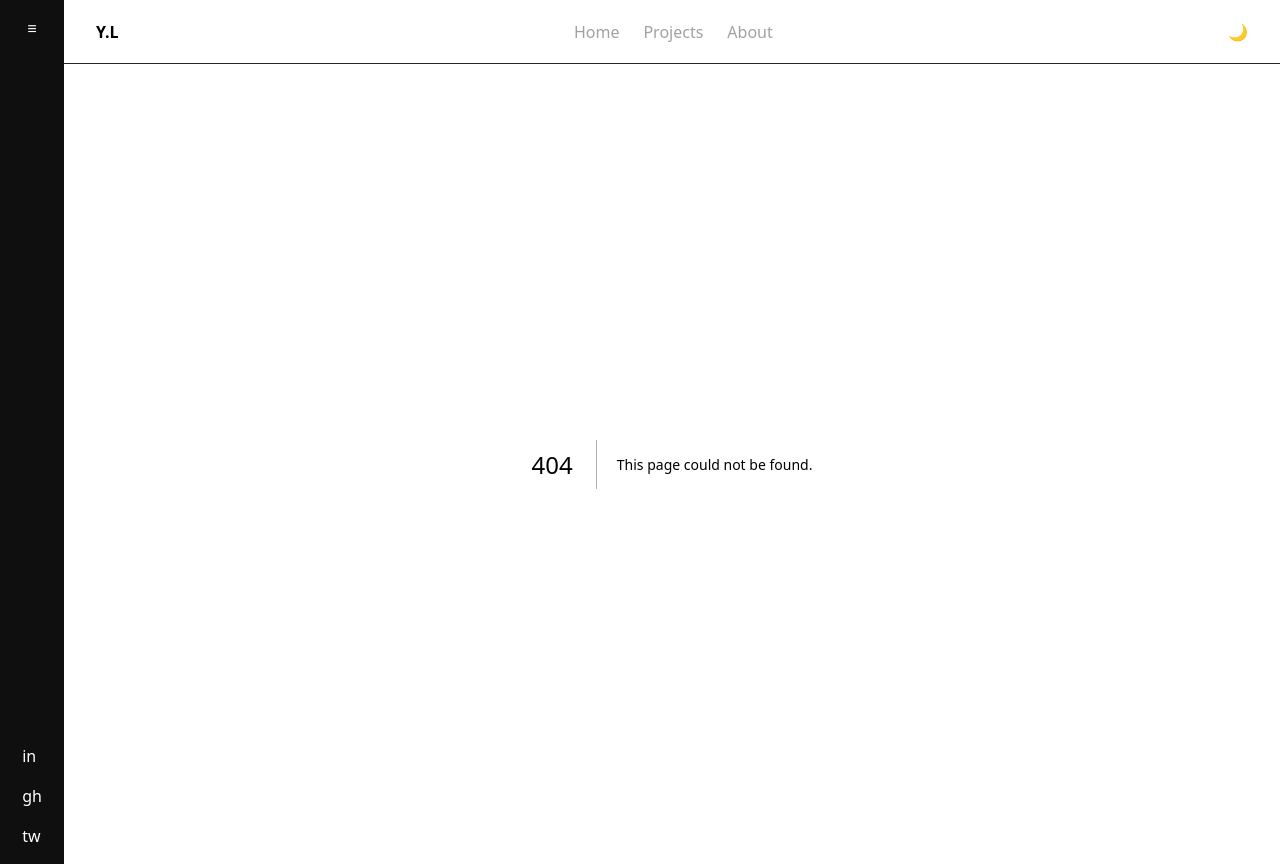
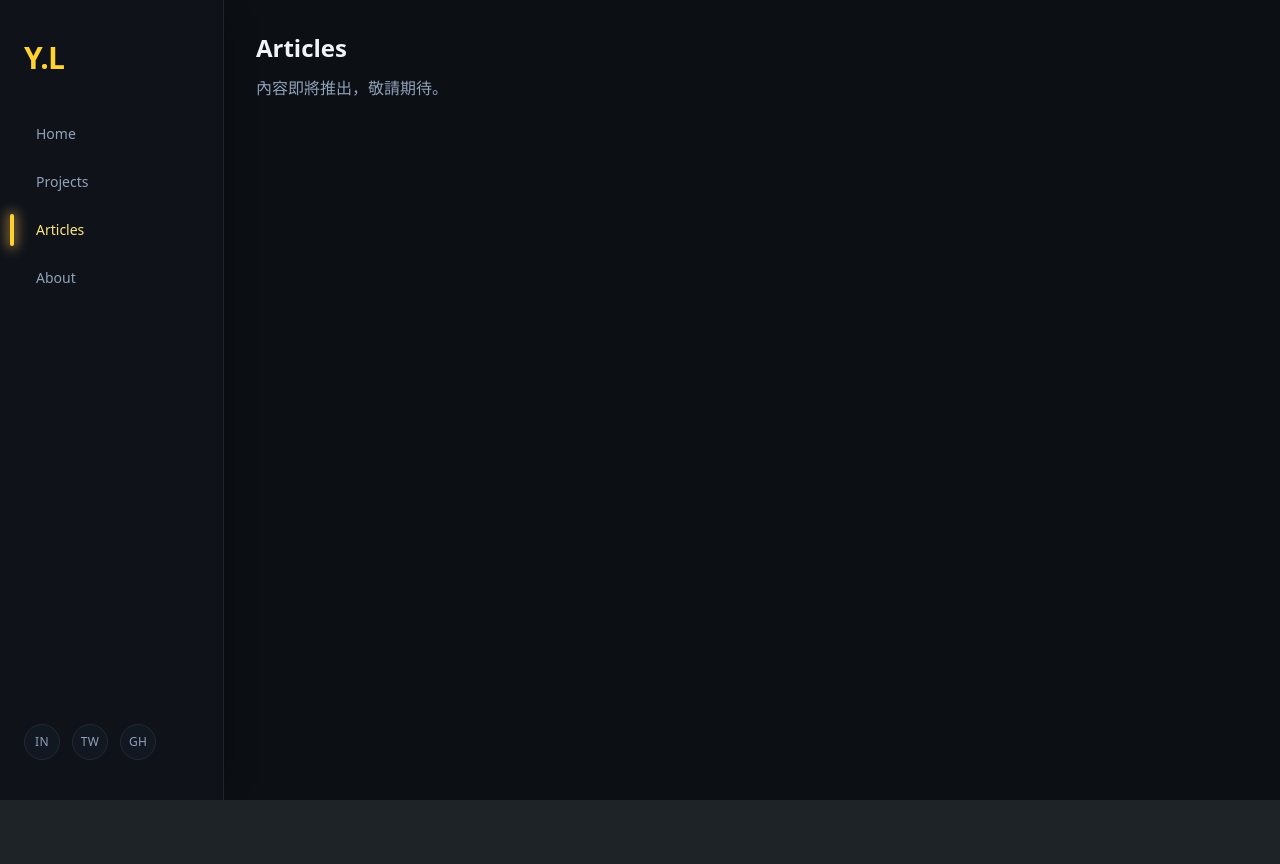
Before and after one commit to CatYunnnn/myWeb, a Next.js app: page /articles in a window 1280 px wide. Before the commit this address had no page. After the commit the page ends 800 px from the top, so only its background shows below. Built offline with nearby package versions, Linux system fonts and the light colour scheme.

Commit message:
feat: redesign layout and homepage for portfolio
- Add a new dark-themed Sidebar with active route highlighting

- Update layout and remove Navbar

- Overhaul homepage with a modern portfolio design

- Create basic Articles page boilerplate

```diff
--- /dev/null
+++ b/app/articles/page.tsx
@@ -0,0 +1,10 @@
+const ArticlesPage = () => {
+  return (
+    <div className="p-8 text-slate-100">
+      <h1 className="text-2xl font-bold">Articles</h1>
+      <p className="mt-3 text-slate-400">內容即將推出，敬請期待。</p>
+    </div>
+  );
+};
+
+export default ArticlesPage;
--- a/app/components/Sidebar/Sidebar.tsx
+++ b/app/components/Sidebar/Sidebar.tsx
@@ -1,35 +1,77 @@
+/* Left rail navigation inspired by portfolio mock */
+"use client";
+
 import Link from "next/link";
+import { usePathname } from "next/navigation";
+
+const links = [
+  { label: "Home", href: "/" },
+  { label: "Projects", href: "/projects" },
+  { label: "Articles", href: "/articles" },
+  { label: "About", href: "/about" },
+];
+
+const socials = [
+  { label: "LinkedIn", abbr: "in", href: "#" },
+  { label: "Twitter", abbr: "tw", href: "#" },
+  { label: "GitHub", abbr: "gh", href: "#" },
+];
 
 export const Sidebar = () => {
+  const pathname = usePathname();
+
   return (
-    <aside
-      style={{
-        width: "64px",
-        minHeight: "100vh",
-        backgroundColor: "#0f0f0f",
-        display: "flex",
-        flexDirection: "column",
-        alignItems: "center",
-        justifyContent: "space-between",
-        padding: "16px 0",
-      }}
-    >
-      {/* 上：Logo / Menu */}
-      <div>
-        <div style={{ color: "white", marginBottom: "24px" }}>≡</div>
+    <aside className="relative flex w-56 shrink-0 flex-col justify-between border-r border-[#1c2430] bg-[#0f1319] px-6 py-10 shadow-[8px_0_30px_-18px_rgba(0,0,0,0.7)]">
+      <div className="space-y-10">
+        <div className="text-3xl font-black tracking-tight text-amber-300">
+          Y.L
+        </div>
+
+        <nav className="space-y-3">
+          {links.map((item) => {
+            const active =
+              item.href === "/"
+                ? pathname === "/"
+                : pathname.startsWith(item.href);
+
+            return (
+              <Link
+                key={item.href}
+                href={item.href}
+                className="group relative flex items-center gap-3 rounded-full px-3 py-2 text-sm font-medium text-slate-300 transition"
+              >
+                <span
+                  className={`absolute left-[-14px] h-8 w-1 rounded-full transition-all ${
+                    active
+                      ? "bg-amber-300 shadow-[0_0_12px_3px_rgba(255,193,94,0.5)]"
+                      : "bg-transparent group-hover:bg-slate-500/60"
+                  }`}
+                />
+                <span
+                  className={`${
+                    active
+                      ? "text-amber-200"
+                      : "text-slate-400 group-hover:text-white"
+                  }`}
+                >
+                  {item.label}
+                </span>
+              </Link>
+            );
+          })}
+        </nav>
       </div>
 
-      {/* 下：Social Links */}
-      <div style={{ display: "flex", flexDirection: "column", gap: "16px" }}>
-        <Link href="#" style={{ color: "white" }}>
-          in
-        </Link>
-        <Link href="#" style={{ color: "white" }}>
-          gh
-        </Link>
-        <Link href="#" style={{ color: "white" }}>
-          tw
-        </Link>
+      <div className="flex items-center gap-3 text-slate-400">
+        {socials.map((item) => (
+          <Link
+            key={item.label}
+            href={item.href}
+            className="flex h-9 w-9 items-center justify-center rounded-full border border-[#1f2a36] bg-[#121821] text-xs uppercase tracking-wide transition hover:border-amber-300 hover:text-amber-200 hover:shadow-[0_0_15px_-4px_rgba(255,193,94,0.5)]"
+          >
+            {item.abbr}
+          </Link>
+        ))}
       </div>
     </aside>
   );
--- a/app/layout.tsx
+++ b/app/layout.tsx
@@ -3,7 +3,6 @@ import { Geist, Geist_Mono } from "next/font/google";
 import "./globals.css";
 //////// components
 import { Sidebar } from "./components/Sidebar/Sidebar";
-import { Navbar } from "./components/Navbar/Navbar";
 
 const geistSans = Geist({
   variable: "--font-geist-sans",
@@ -28,16 +27,11 @@ export default function RootLayout({
   return (
     <html lang="en" className="dark">
       <body
-        className={`${geistSans.variable} ${geistMono.variable} antialiased`}
+        className={`${geistSans.variable} ${geistMono.variable} antialiased bg-[#0c0f14] text-slate-100`}
       >
-        <div className="flex min-h-screen">
+        <div className="flex min-h-screen bg-[#0c0f14] text-slate-100">
           <Sidebar />
-
-          {/* 主內容區，先佔位 */}
-          <div className="flex-1">
-            <Navbar />
-            {children}
-          </div>
+          <div className="flex-1">{children}</div>
         </div>
       </body>
     </html>
--- a/app/page.tsx
+++ b/app/page.tsx
@@ -1,63 +1,207 @@
-import Image from "next/image";
+const techCards = [
+  {
+    title: "Frontend",
+    subtitle: "React, Next.js, Tailwind CSS",
+    description: "高效打造互動、品牌感與快速上線的前端體驗。",
+    accent: "amber",
+  },
+  {
+    title: "Cross-Platform",
+    subtitle: "Flutter (Dart)",
+    description: "單一程式碼庫同時交付 iOS / Android / Web。",
+    accent: "yellow",
+  },
+  {
+    title: "Mobile",
+    subtitle: "Kotlin, Jetpack Compose",
+    description: "專注 Android 體驗的原生開發與 UI 工程化。",
+    accent: "blue",
+  },
+  {
+    title: "Tools",
+    subtitle: "Git, Docker, Figma",
+    description: "規劃工作流、設計到部署的最佳實踐工具組。",
+    accent: "orange",
+  },
+];
+
+const quickCards = [
+  { title: "Frontend", subtitle: "React, Next.js, Tailwind CSS" },
+  { title: "Cross-Platform", subtitle: "Flutter (Dart)" },
+  { title: "Mobile", subtitle: "Kotlin, Jetpack Compose" },
+  { title: "Tools", subtitle: "Git, Docker, Figma" },
+];
+
+const projects = [
+  {
+    title: "Bolting Facte",
+    description: "安全系統的即時監控儀表板，打造高辨識度 UI。",
+    tags: ["React", "Flutter"],
+  },
+  {
+    title: "Flutter Samz",
+    description: "跨平台佈建與雲端後端整合，強化上線速度。",
+    tags: ["Flutter", "Firebase"],
+  },
+  {
+    title: "Neon Pulse",
+    description: "3D 感光視覺與動態網格的沉浸式品牌體驗。",
+    tags: ["Next.js", "Tailwind"],
+  },
+  {
+    title: "Grid Sense",
+    description: "資料可視化與互動元件套件化，提升開發效率。",
+    tags: ["React", "Design System"],
+  },
+];
 
 export default function Home() {
   return (
-    <div className="flex min-h-screen items-center justify-center bg-zinc-50 font-sans dark:bg-black">
-      <main className="flex min-h-screen w-full max-w-3xl flex-col items-center justify-between py-32 px-16 bg-white dark:bg-black sm:items-start">
-        <Image
-          className="dark:invert"
-          src="/next.svg"
-          alt="Next.js logo"
-          width={100}
-          height={20}
-          priority
-        />
-        <div className="flex flex-col items-center gap-6 text-center sm:items-start sm:text-left">
-          <h1 className="max-w-xs text-3xl font-semibold leading-10 tracking-tight text-black dark:text-zinc-50">
-            To get started, edit the page.tsx file.
-          </h1>
-          <p className="max-w-md text-lg leading-8 text-zinc-600 dark:text-zinc-400">
-            Looking for a starting point or more instructions? Head over to{" "}
-            <a
-              href="https://vercel.com/templates?framework=next.js&utm_source=create-next-app&utm_medium=appdir-template-tw&utm_campaign=create-next-app"
-              className="font-medium text-zinc-950 dark:text-zinc-50"
-            >
-              Templates
-            </a>{" "}
-            or the{" "}
-            <a
-              href="https://nextjs.org/learn?utm_source=create-next-app&utm_medium=appdir-template-tw&utm_campaign=create-next-app"
-              className="font-medium text-zinc-950 dark:text-zinc-50"
-            >
-              Learning
-            </a>{" "}
-            center.
-          </p>
-        </div>
-        <div className="flex flex-col gap-4 text-base font-medium sm:flex-row">
-          <a
-            className="flex h-12 w-full items-center justify-center gap-2 rounded-full bg-foreground px-5 text-background transition-colors hover:bg-[#383838] dark:hover:bg-[#ccc] md:w-[158px]"
-            href="https://vercel.com/new?utm_source=create-next-app&utm_medium=appdir-template-tw&utm_campaign=create-next-app"
-            target="_blank"
-            rel="noopener noreferrer"
-          >
-            <Image
-              className="dark:invert"
-              src="/vercel.svg"
-              alt="Vercel logomark"
-              width={16}
-              height={16}
-            />
-            Deploy Now
-          </a>
-          <a
-            className="flex h-12 w-full items-center justify-center rounded-full border border-solid border-black/[.08] px-5 transition-colors hover:border-transparent hover:bg-black/[.04] dark:border-white/[.145] dark:hover:bg-[#1a1a1a] md:w-[158px]"
-            href="https://nextjs.org/docs?utm_source=create-next-app&utm_medium=appdir-template-tw&utm_campaign=create-next-app"
-            target="_blank"
-            rel="noopener noreferrer"
-          >
-            Documentation
-          </a>
+    <div className="relative min-h-screen overflow-hidden bg-[#0c0f14]">
+      <div className="pointer-events-none absolute inset-0">
+        <div className="absolute inset-0 bg-[radial-gradient(circle_at_20%_20%,rgba(88,111,255,0.08),transparent_30%),radial-gradient(circle_at_80%_10%,rgba(255,187,92,0.08),transparent_30%),radial-gradient(circle_at_60%_70%,rgba(68,192,255,0.06),transparent_28%)]" />
+        <div className="absolute inset-0 bg-[linear-gradient(120deg,rgba(255,255,255,0.05)_1px,transparent_1px),linear-gradient(210deg,rgba(255,255,255,0.03)_1px,transparent_1px)] bg-[length:200px_200px]" />
+      </div>
+
+      <main className="relative mx-auto max-w-7xl px-6 py-10 lg:px-12">
+        <div className="grid gap-10 lg:grid-cols-[2fr_1fr]">
+          <section className="space-y-8">
+            {/* Hero */}
+            <div className="relative overflow-hidden rounded-3xl border border-[#1c2430] bg-gradient-to-br from-[#111824] via-[#0f1623] to-[#0b1019] p-8 shadow-[0_25px_70px_-30px_rgba(0,0,0,0.75)]">
+              <div className="absolute inset-0 opacity-60 blur-2xl" style={{ background: "radial-gradient(circle at 40% 40%, rgba(96, 156, 255, 0.25), transparent 40%), radial-gradient(circle at 80% 30%, rgba(255, 204, 102, 0.2), transparent 35%)" }} />
+
+              <div className="relative grid items-center gap-10 lg:grid-cols-2">
+                <div className="space-y-5">
+                  <p className="text-sm uppercase tracking-[0.25em] text-slate-400">
+                 Portfolio.
+                  </p>
+                  <h1 className="text-4xl font-bold leading-tight text-slate-50 md:text-5xl">
+                    Building digital products, brands, and experiences.
+                  </h1>
+                  <div className="flex flex-wrap items-center gap-3 text-sm text-slate-300">
+                    <span className="rounded-full bg-white/5 px-3 py-1">
+                      Next.js
+                    </span>
+                    <span className="rounded-full bg-white/5 px-3 py-1">
+                      Kotlin
+                    </span>
+                    <span className="rounded-full bg-white/5 px-3 py-1">
+                      Flutter
+                    </span>
+                  </div>
+                  <div className="flex flex-wrap gap-4">
+                    <button className="rounded-full bg-amber-300 px-5 py-2 text-sm font-semibold text-slate-950 shadow-[0_10px_30px_-12px_rgba(255,193,94,0.6)] transition hover:-translate-y-0.5 hover:shadow-[0_12px_40px_-14px_rgba(255,193,94,0.8)]">
+                      View Work
+                    </button>
+                    <button className="rounded-full border border-white/10 px-5 py-2 text-sm font-semibold text-slate-200 transition hover:border-amber-200 hover:text-amber-200">
+                      Contact
+                    </button>
+                  </div>
+                </div>
+
+                <div className="relative flex items-center justify-center">
+                  <div className="h-72 w-72 rounded-3xl border border-white/5 bg-[radial-gradient(circle_at_30%_30%,rgba(76,140,255,0.35),transparent_45%),radial-gradient(circle_at_70%_70%,rgba(255,196,110,0.28),transparent_40%),linear-gradient(135deg,#0e1724,#0a0f17)] shadow-[0_25px_80px_-40px_rgba(0,0,0,0.8)]">
+                    <div className="absolute inset-6 rounded-2xl border border-white/10 bg-[linear-gradient(120deg,rgba(255,255,255,0.05)_1px,transparent_1px)] bg-[length:32px_32px]" />
+                    <div className="absolute inset-10 flex items-center justify-center rounded-2xl border border-white/5 bg-[#0f1622] shadow-[0_0_35px_-18px_rgba(77,162,255,0.9)]">
+                      <div className="h-16 w-16 rounded-xl bg-gradient-to-br from-[#5bb6ff] via-[#68d0ff] to-[#7ce6ff] shadow-[0_0_30px_12px_rgba(88,178,255,0.5)]" />
+                    </div>
+                  </div>
+                </div>
+              </div>
+            </div>
+
+            {/* Tech Stack */}
+            <div className="space-y-4">
+              <div className="flex items-center gap-3 text-slate-300">
+                <div className="h-[1px] flex-1 bg-[#1f2a36]" />
+                <span className="text-xs uppercase tracking-[0.4em] text-amber-300">
+                  Tech Stack
+                </span>
+                <div className="h-[1px] flex-1 bg-[#1f2a36]" />
+              </div>
+
+              <div className="grid gap-4 md:grid-cols-2">
+                {techCards.map((card) => (
+                  <div
+                    key={card.title}
+                    className="relative overflow-hidden rounded-2xl border border-[#1f2a36] bg-[#0f141d] p-5 shadow-[0_20px_60px_-40px_rgba(0,0,0,0.8)]"
+                  >
+                    <div className="absolute inset-0 opacity-40" style={{ background: "radial-gradient(circle at 20% 20%, rgba(255,193,94,0.12), transparent 40%)" }} />
+                    <div className="relative space-y-2">
+                      <div className="flex items-center gap-2 text-sm font-semibold text-amber-200">
+                        <span>◆</span>
+                        <span>{card.title}</span>
+                      </div>
+                      <div className="text-lg font-semibold text-slate-50">
+                        {card.subtitle}
+                      </div>
+                      <p className="text-sm text-slate-400">{card.description}</p>
+                    </div>
+                  </div>
+                ))}
+              </div>
+            </div>
+          </section>
+
+          <aside className="space-y-6">
+            <div className="grid grid-cols-1 gap-4 sm:grid-cols-2 lg:grid-cols-1">
+              {quickCards.map((card) => (
+                <div
+                  key={card.title}
+                  className="relative overflow-hidden rounded-2xl border border-[#1f2a36] bg-gradient-to-br from-[#111722] via-[#0f1622] to-[#0d131d] p-5 shadow-[0_18px_50px_-35px_rgba(0,0,0,0.7)]"
+                >
+                  <div className="absolute inset-0 opacity-30" style={{ background: "radial-gradient(circle at 80% 20%, rgba(255,193,94,0.18), transparent 40%)" }} />
+                  <div className="relative space-y-2">
+                    <div className="text-sm font-semibold text-amber-200">
+                      {card.title}
+                    </div>
+                    <div className="text-base font-medium text-slate-50">
+                      {card.subtitle}
+                    </div>
+                  </div>
+                </div>
+              ))}
+            </div>
+
+            <div className="rounded-2xl border border-[#1f2a36] bg-[#0f141c] p-5 shadow-[0_20px_55px_-38px_rgba(0,0,0,0.8)]">
+              <div className="mb-4 flex items-center justify-between">
+                <h3 className="text-lg font-semibold text-slate-50">
+                  Featured Projects
+                </h3>
+                <span className="text-xs uppercase tracking-[0.3em] text-amber-300">
+                  Work
+                </span>
+              </div>
+              <div className="grid gap-4">
+                {projects.map((project) => (
+                  <div
+                    key={project.title}
+                    className="group overflow-hidden rounded-xl border border-[#1f2a36] bg-[#0e131b] transition hover:border-amber-200/60 hover:shadow-[0_15px_45px_-28px_rgba(255,193,94,0.6)]"
+                  >
+                    <div className="h-32 bg-[radial-gradient(circle_at_30%_30%,rgba(86,142,255,0.25),transparent_45%),radial-gradient(circle_at_80%_20%,rgba(255,193,94,0.18),transparent_40%),linear-gradient(135deg,#0f1724,#0c111a)]" />
+                    <div className="space-y-2 p-4">
+                      <div className="text-base font-semibold text-slate-50">
+                        {project.title}
+                      </div>
+                      <p className="text-sm text-slate-400">
+                        {project.description}
+                      </p>
+                      <div className="flex flex-wrap gap-2">
+                        {project.tags.map((tag) => (
+                          <span
+                            key={tag}
+                            className="rounded-full bg-white/5 px-3 py-1 text-xs font-semibold text-amber-200"
+                          >
+                            {tag}
+                          </span>
+                        ))}
+                      </div>
+                    </div>
+                  </div>
+                ))}
+              </div>
+            </div>
+          </aside>
         </div>
       </main>
     </div>
```
